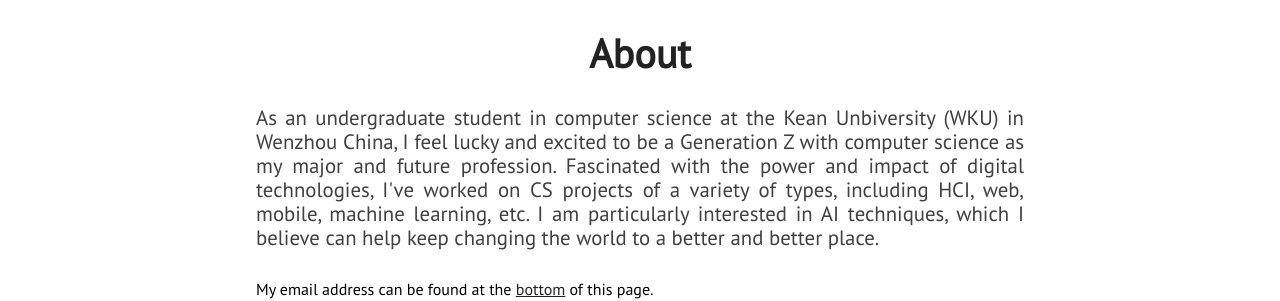
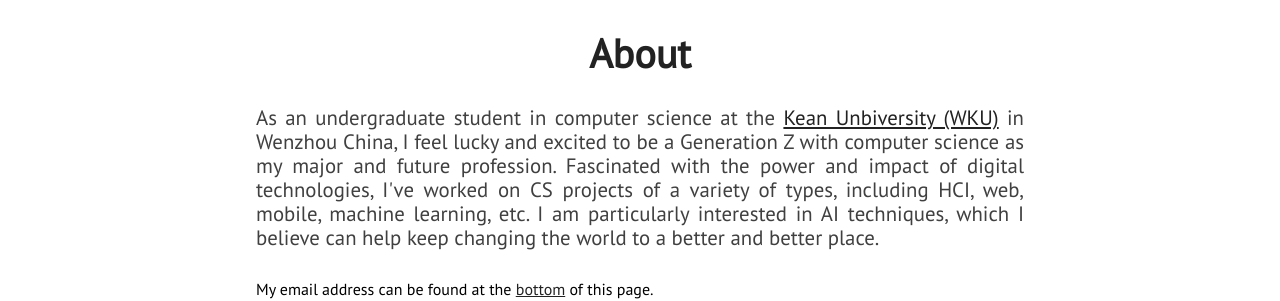
Before and after one commit to aiunicorn/aiunicorn.github.io, a Jekyll site: the page built from index.html, in a window 1280 px wide and 900 px high, scrolled down 1102 px. Shown: the part 156-457 px from the top of the window. Built offline with Jekyll 4.4.1, drawn with Linux system fonts in a browser that asks for light colours; nearby versions of some CDN libraries; some of the changed lines change nothing that is shown.

Commit message:
Minor edits on WKU

```diff
--- a/_includes/about.html
+++ b/_includes/about.html
@@ -3,7 +3,7 @@
         <div id="about-text">
             <div class="section-heading">About</div>
             <p class="paragraph-text justify-text">
-                As an undergraduate student in computer science at the Kean Unbiversity (WKU) in Wenzhou China, I feel lucky and excited to be a Generation Z with computer science as my major and future profession. Fascinated with the power and impact of digital technologies, I've worked on CS projects of a variety of types, including HCI, web, mobile, machine learning, etc. I am particularly interested in AI techniques, which I believe can help keep changing the world to a better and better place.
+                As an undergraduate student in computer science at the <a href="https://www.kean.edu/wenzhou-kean-university">Kean Unbiversity (WKU)</a> in Wenzhou China, I feel lucky and excited to be a Generation Z with computer science as my major and future profession. Fascinated with the power and impact of digital technologies, I've worked on CS projects of a variety of types, including HCI, web, mobile, machine learning, etc. I am particularly interested in AI techniques, which I believe can help keep changing the world to a better and better place.
             </p> My email address can be found at the <span class="extra-link"><a href="#extra">bottom</a></span> of this page.
             </p>
         </div>
```
